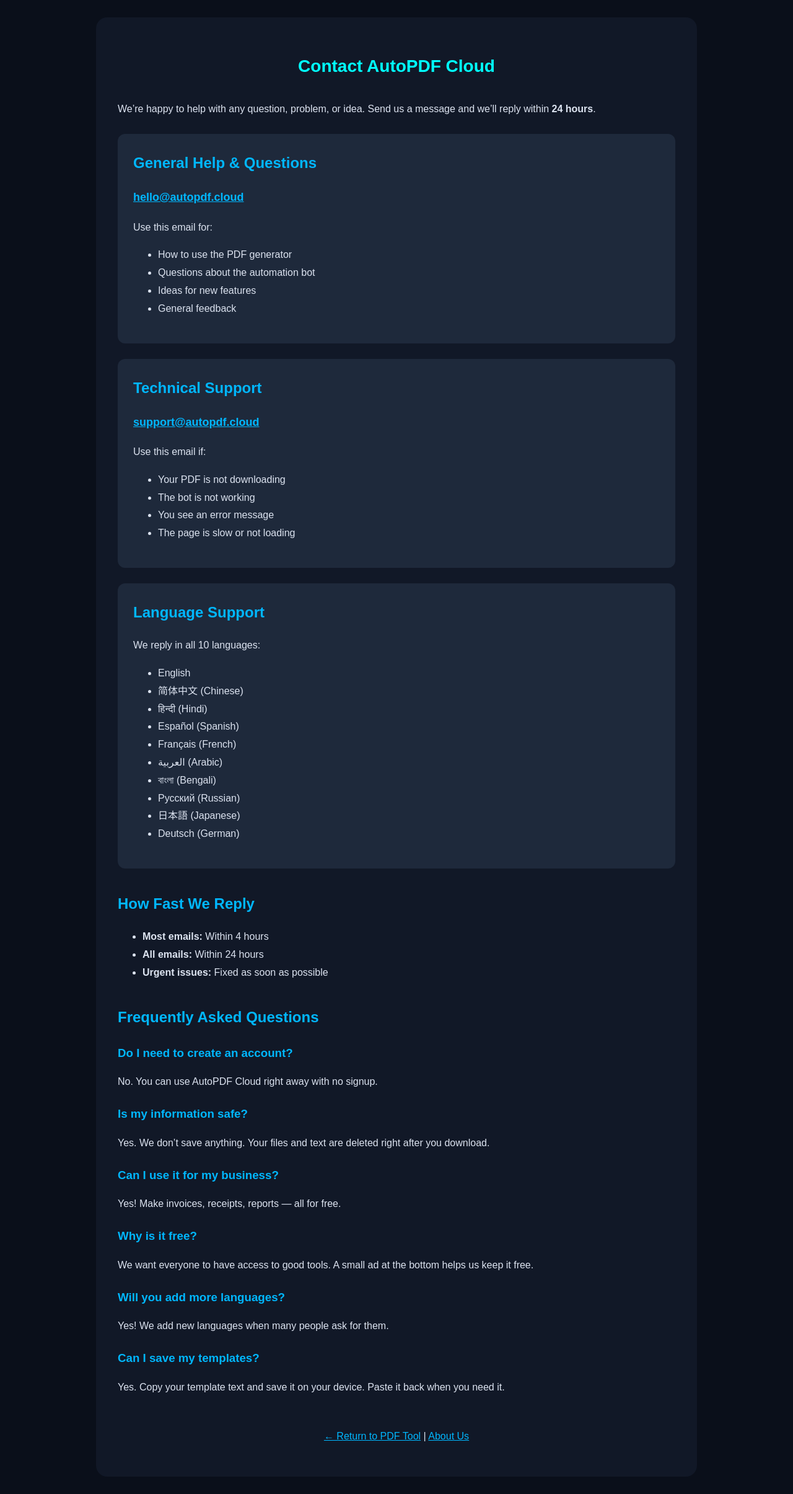
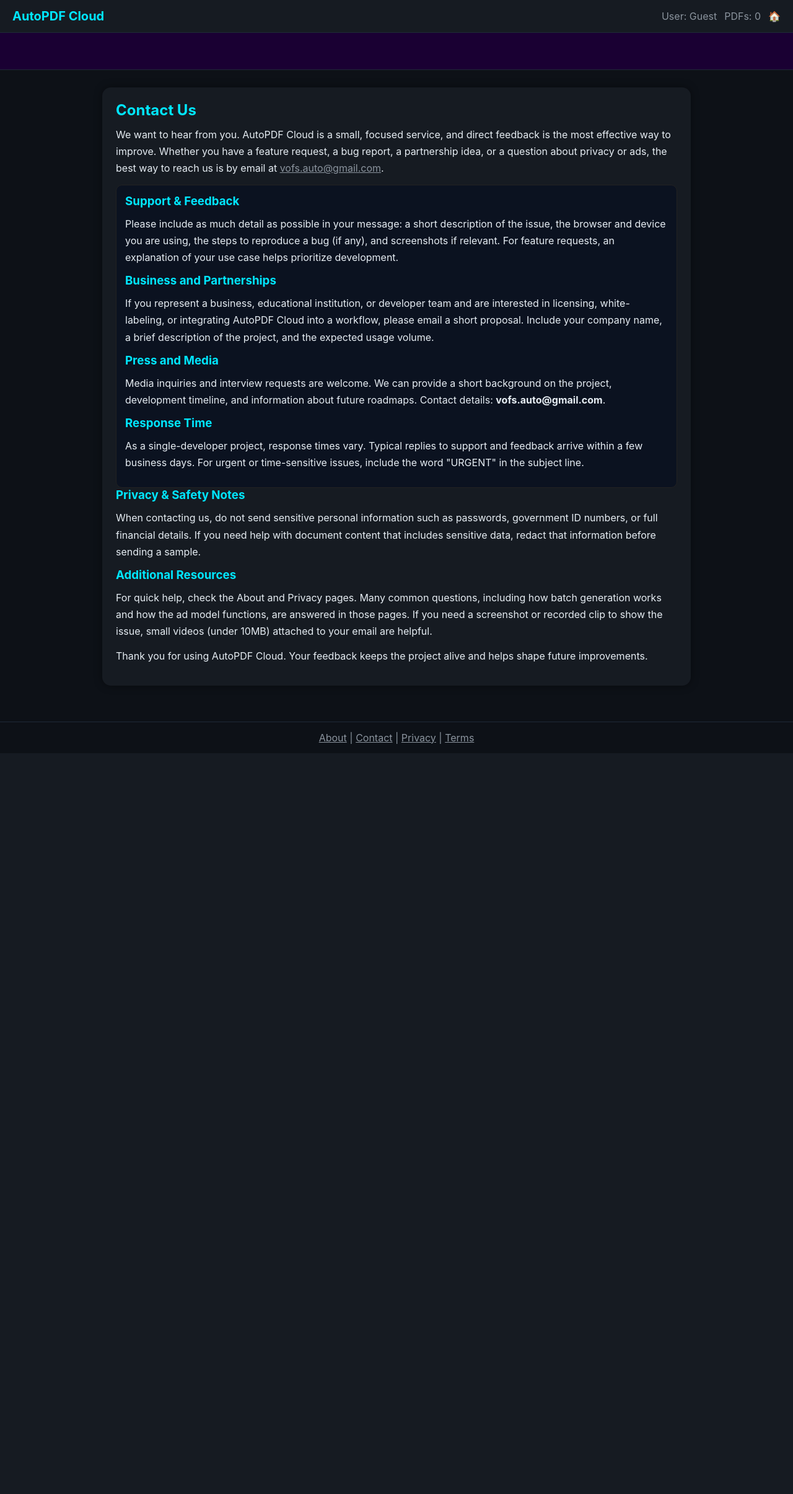
Before and after one commit to vofs-auto/AutoPDF-cloud-, a Flask app: page /contact in a window 1280 px wide. Shown: the whole page at 62% size. After the commit the page ends 1200 px from the top, so only its background shows below. Run offline with Flask 3, Linux system fonts and the light colour scheme.

Commit message:
Revamp contact page layout and styles
Updated the contact page with new metadata, styles, and structure. Added header and footer sections for improved layout and user experience.

```diff
--- a/templates/contact.html
+++ b/templates/contact.html
@@ -1,100 +1,104 @@
 <!DOCTYPE html>
 <html lang="en">
 <head>
-  <meta charset="UTF-8">
-  <meta name="viewport" content="width=device-width, initial-scale=1.0">
-  <title>Contact AutoPDF Cloud - We're Here to Help</title>
-  <meta name="description" content="Need help with PDFs or automation? Contact us anytime. We reply within 24 hours in 10 languages.">
+  <meta charset="utf-8" />
+  <title>Contact - AutoPDF Cloud</title>
+  <meta name="viewport" content="width=device-width,initial-scale=1" />
   <style>
-    body {font-family:Arial;background:#0a0f1a;color:#dce3f0;padding:20px;line-height:1.8;}
-    .c {max-width:900px;margin:auto;background:#111827;padding:35px;border-radius:18px;}
-    h1 {color:#00ffff;text-align:center;font-size:28px;margin-bottom:30px;}
-    h2 {color:#00b7ff;margin:35px 0 18px;}
-    .box {background:#1e293b;padding:25px;border-radius:12px;margin:25px 0;}
-    .email {font-size:18px;font-weight:bold;color:#00ffff;}
-    a {color:#00b7ff;}
-    .faq h3 {color:#00b7ff;margin:20px 0 10px;}
+    :root{--bg:#0d1117;--card:#161b22;--text:#e6edf3;--accent:#00e6ff;--muted:#8b949e}
+    *{box-sizing:border-box;margin:0;padding:0}
+    body{font-family:Inter,system-ui,Arial,sans-serif;background:var(--bg);color:var(--text);min-height:100vh;display:flex;flex-direction:column}
+    header{display:flex;justify-content:space-between;align-items:center;padding:14px 20px;background:var(--card);border-bottom:1px solid #1f2937}
+    header h1{color:var(--accent);font-size:20px}
+    .top-right{display:flex;gap:12px;align-items:center;color:var(--muted)}
+    #ad-banner{background:#1a0033;padding:8px;border-bottom:1px solid #1f2937;min-height:60px;position:sticky;top:48px;z-index:20}
+    .container{max-width:950px;margin:28px auto;padding:22px;background:var(--card);border-radius:14px;box-shadow:0 0 14px rgba(0,0,0,0.4)}
+    h2{color:var(--accent);margin-bottom:12px}
+    p{line-height:1.7;margin:12px 0;color:var(--text)}
+    .contact-box{background:#0b1220;padding:14px;border-radius:10px;border:1px solid #222}
+    footer{padding:15px;text-align:center;color:var(--muted);border-top:1px solid #1f2937;margin-top:30px}
+    a{color:var(--muted)}
   </style>
 </head>
 <body>
-<div class="c">
-  <h1>Contact AutoPDF Cloud</h1>
-  <p>We’re happy to help with any question, problem, or idea. Send us a message and we’ll reply within <strong>24 hours</strong>.</p>
+<header>
+  <h1>AutoPDF Cloud</h1>
+  <div class="top-right">
+    <span>User: Guest</span>
+    <span id="pdfCount">PDFs: {{count}}</span>
+    <span style="cursor:pointer" onclick="window.location='/'">🏠</span>
+  </div>
+</header>
 
-  <div class="box">
-    <h2 style="color:#00b7ff;margin-top:0;">General Help & Questions</h2>
-    <p class="email"><a href="mailto:hello@autopdf.cloud">hello@autopdf.cloud</a></p>
-    <p>Use this email for:</p>
-    <ul>
-      <li>How to use the PDF generator</li>
-      <li>Questions about the automation bot</li>
-      <li>Ideas for new features</li>
-      <li>General feedback</li>
-    </ul>
+<div id="ad-banner"><!-- ad slot --></div>
+
+<main class="container">
+  <h2>Contact Us</h2>
+
+  <p>
+    We want to hear from you. AutoPDF Cloud is a small, focused service, and direct feedback
+    is the most effective way to improve. Whether you have a feature request, a bug report,
+    a partnership idea, or a question about privacy or ads, the best way to reach us is by
+    email at <a href="mailto:vofs.auto@gmail.com">vofs.auto@gmail.com</a>.
+  </p>
+
+  <div class="contact-box">
+    <h3 style="color:var(--accent)">Support & Feedback</h3>
+    <p>
+      Please include as much detail as possible in your message: a short description of the issue,
+      the browser and device you are using, the steps to reproduce a bug (if any), and screenshots
+      if relevant. For feature requests, an explanation of your use case helps prioritize development.
+    </p>
+
+    <h3 style="color:var(--accent)">Business and Partnerships</h3>
+    <p>
+      If you represent a business, educational institution, or developer team and are interested
+      in licensing, white-labeling, or integrating AutoPDF Cloud into a workflow, please email a
+      short proposal. Include your company name, a brief description of the project, and the
+      expected usage volume.
+    </p>
+
+    <h3 style="color:var(--accent)">Press and Media</h3>
+    <p>
+      Media inquiries and interview requests are welcome. We can provide a short background on the
+      project, development timeline, and information about future roadmaps. Contact details:
+      <strong>vofs.auto@gmail.com</strong>.
+    </p>
+
+    <h3 style="color:var(--accent)">Response Time</h3>
+    <p>
+      As a single-developer project, response times vary. Typical replies to support and feedback
+      arrive within a few business days. For urgent or time-sensitive issues, include the word
+      "URGENT" in the subject line.
+    </p>
   </div>
 
-  <div class="box">
-    <h2 style="color:#00b7ff;margin-top:0;">Technical Support</h2>
-    <p class="email"><a href="mailto:support@autopdf.cloud">support@autopdf.cloud</a></p>
-    <p>Use this email if:</p>
-    <ul>
-      <li>Your PDF is not downloading</li>
-      <li>The bot is not working</li>
-      <li>You see an error message</li>
-      <li>The page is slow or not loading</li>
-    </ul>
-  </div>
+  <h3 style="color:var(--accent)">Privacy & Safety Notes</h3>
+  <p>
+    When contacting us, do not send sensitive personal information such as passwords,
+    government ID numbers, or full financial details. If you need help with document content
+    that includes sensitive data, redact that information before sending a sample.
+  </p>
 
-  <div class="box">
-    <h2 style="color:#00b7ff;margin-top:0;">Language Support</h2>
-    <p>We reply in all 10 languages:</p>
-    <ul>
-      <li>English</li>
-      <li>简体中文 (Chinese)</li>
-      <li>हिन्दी (Hindi)</li>
-      <li>Español (Spanish)</li>
-      <li>Français (French)</li>
-      <li>العربية (Arabic)</li>
-      <li>বাংলা (Bengali)</li>
-      <li>Русский (Russian)</li>
-      <li>日本語 (Japanese)</li>
-      <li>Deutsch (German)</li>
-    </ul>
-  </div>
+  <h3 style="color:var(--accent)">Additional Resources</h3>
+  <p>
+    For quick help, check the About and Privacy pages. Many common questions, including how
+    batch generation works and how the ad model functions, are answered in those pages.
+    If you need a screenshot or recorded clip to show the issue, small videos (under 10MB)
+    attached to your email are helpful.
+  </p>
 
-  <h2>How Fast We Reply</h2>
-  <ul>
-    <li><strong>Most emails:</strong> Within 4 hours</li>
-    <li><strong>All emails:</strong> Within 24 hours</li>
-    <li><strong>Urgent issues:</strong> Fixed as soon as possible</li>
-  </ul>
+  <p>
+    Thank you for using AutoPDF Cloud. Your feedback keeps the project alive and helps
+    shape future improvements.
+  </p>
+</main>
 
-  <div class="faq">
-    <h2>Frequently Asked Questions</h2>
-
-    <h3>Do I need to create an account?</h3>
-    <p>No. You can use AutoPDF Cloud right away with no signup.</p>
-
-    <h3>Is my information safe?</h3>
-    <p>Yes. We don’t save anything. Your files and text are deleted right after you download.</p>
-
-    <h3>Can I use it for my business?</h3>
-    <p>Yes! Make invoices, receipts, reports — all for free.</p>
-
-    <h3>Why is it free?</h3>
-    <p>We want everyone to have access to good tools. A small ad at the bottom helps us keep it free.</p>
-
-    <h3>Will you add more languages?</h3>
-    <p>Yes! We add new languages when many people ask for them.</p>
-
-    <h3>Can I save my templates?</h3>
-    <p>Yes. Copy your template text and save it on your device. Paste it back when you need it.</p>
-  </div>
-
-  <p style="text-align:center;margin-top:50px;">
-    <a href="/">← Return to PDF Tool</a> |
-    <a href="/about">About Us</a>
-  </p>
-</div>
+<footer>
+  <a href="/about">About</a> |
+  <a href="/contact">Contact</a> |
+  <a href="/privacy">Privacy</a> |
+  <a href="/terms">Terms</a>
+</footer>
 </body>
-                   </html>
+  </html>
```
